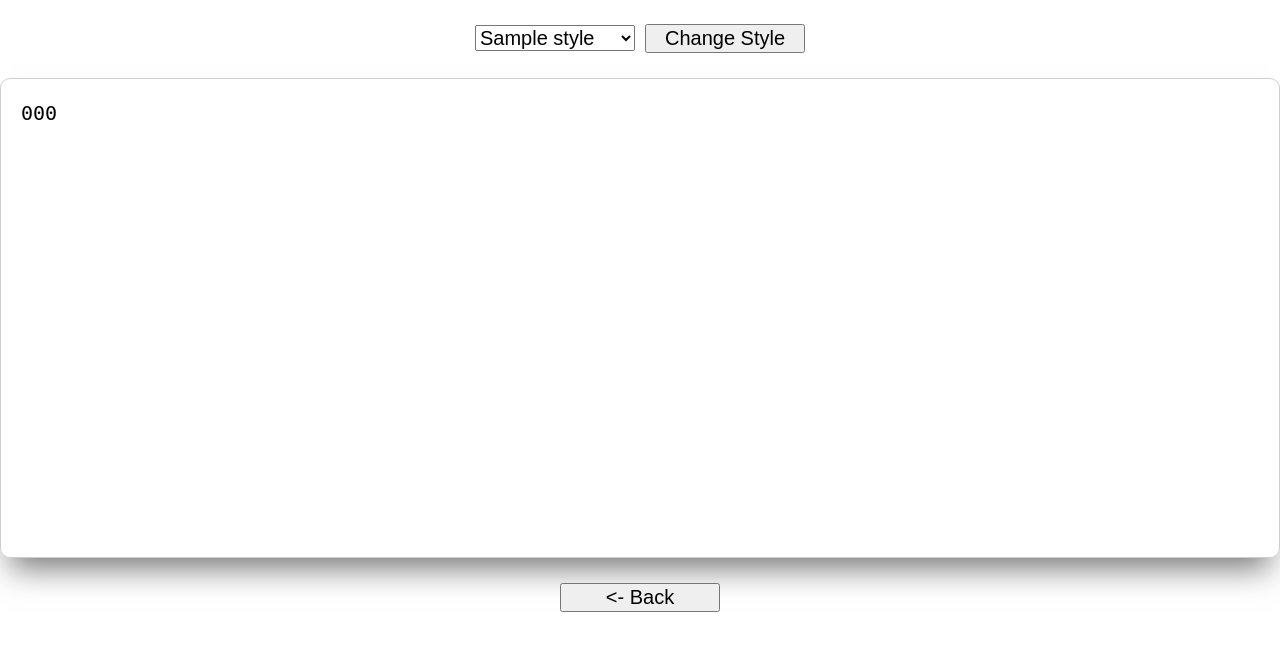
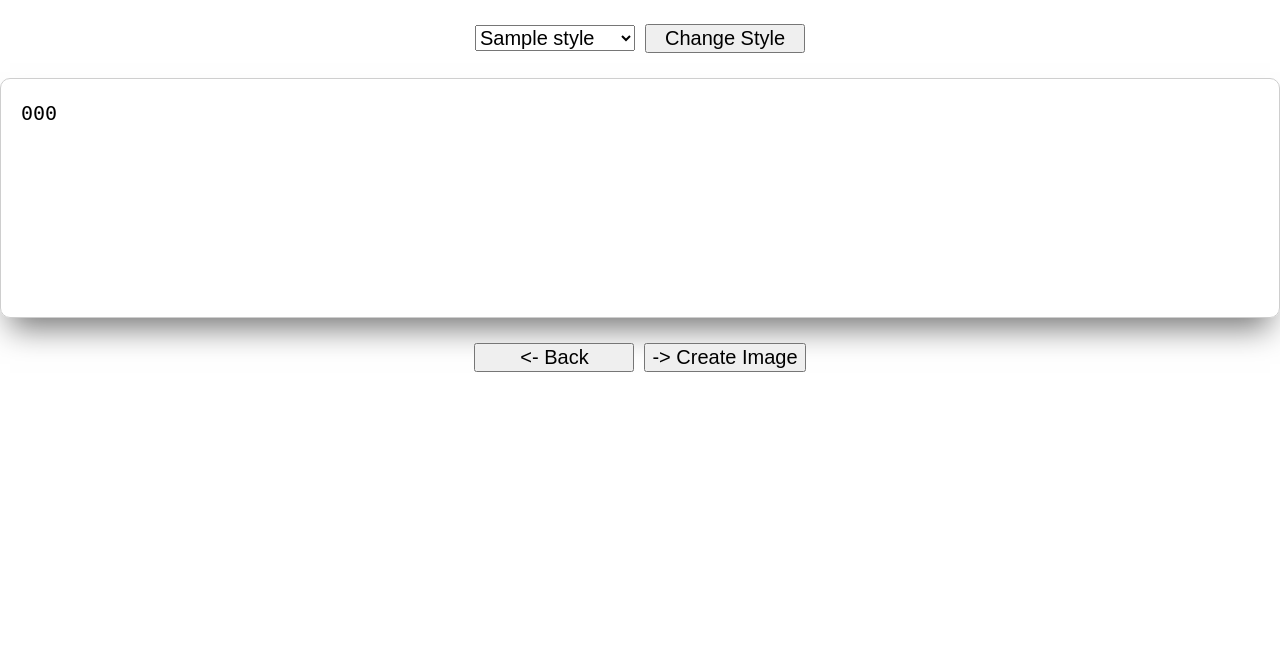
Before and after one commit to Tschuppi81/t-code-image-gen, a Flask app: template templates/style_selection.html in a window 1280 px wide. Shown: the part 95-746 px from the top of the page. Run offline with Flask 3, Linux system fonts and the light colour scheme; the template is opened without the code that fills it: most values are stand-ins (such as "Sample title", 1, 10 or a date in 2020).

Commit message:
Adds image view and code image generation

```diff
--- a/app.py
+++ b/app.py
@@ -1,3 +1,5 @@
+import base64
+
 from flask import (
     Flask,
     redirect,
@@ -10,6 +12,8 @@ from pygments import highlight
 from pygments.formatters import HtmlFormatter
 from pygments.lexers import Python3Lexer
 from pygments.styles import get_all_styles
+
+from utils import take_screenshot_from_url
 
 
 app = Flask(__name__)
@@ -75,3 +79,19 @@ def save_style():
     if request.form.get('code') is not None:
         session['code'] = request.form.get('code')
     return redirect(url_for('style'))
+
+
+@app.route('/image', methods=['GET'])
+def image():
+    session_data = {
+        'name': app.config['SESSION_COOKIE_NAME'],
+        'value': request.cookies.get(app.config['SESSION_COOKIE_NAME']),
+        'url': request.host_url,
+    }
+    target_url = request.host_url + url_for('style')
+    image_bytes = take_screenshot_from_url(target_url, session_data)
+    context = {
+        'message': 'Done!',
+        'image_b64': base64.b64encode(image_bytes).decode('utf-8'),
+    }
+    return render_template('image.html', **context)
--- a/static/styles.css
+++ b/static/styles.css
@@ -53,9 +53,21 @@ select {
     padding: 1em 1em;
     min-width: 64em;
     max-width: 100%;
-    min-height: 24em;
+    /*min-height: 24em;*/
+    min-height: 12em;
     text-align: left;
     border: 1px solid #cecece;
     margin: 1em;
     line-height: 1.4em;
 }
+
+.code-picture {
+    text-align: center;
+}
+
+.code-picture img {
+    margin: 1em 0;
+    border: 1px solid #cecece;
+    max-width: 80%;
+    padding: 1em;
+}
--- a/templates/style_selection.html
+++ b/templates/style_selection.html
@@ -30,6 +30,9 @@
     <button formmethod="get" formaction="{{ url_for('code') }}">
         <- Back
     </button>
+      <button formmethod="get" formaction="{{ url_for('image') }}">
+          -> Create Image
+      </button>
   </div>
 </form>
 {% endblock content %}
```
